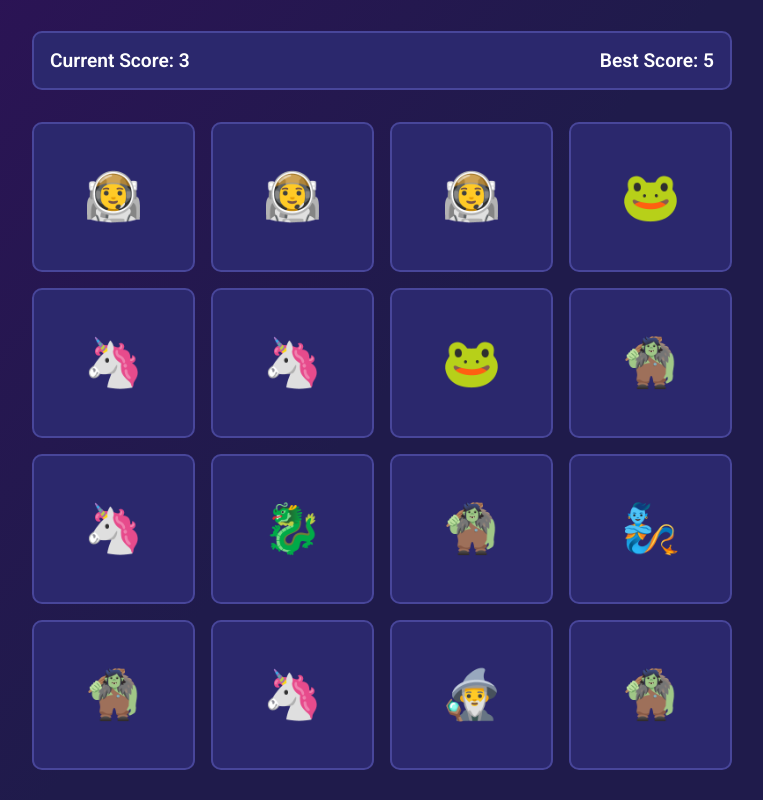
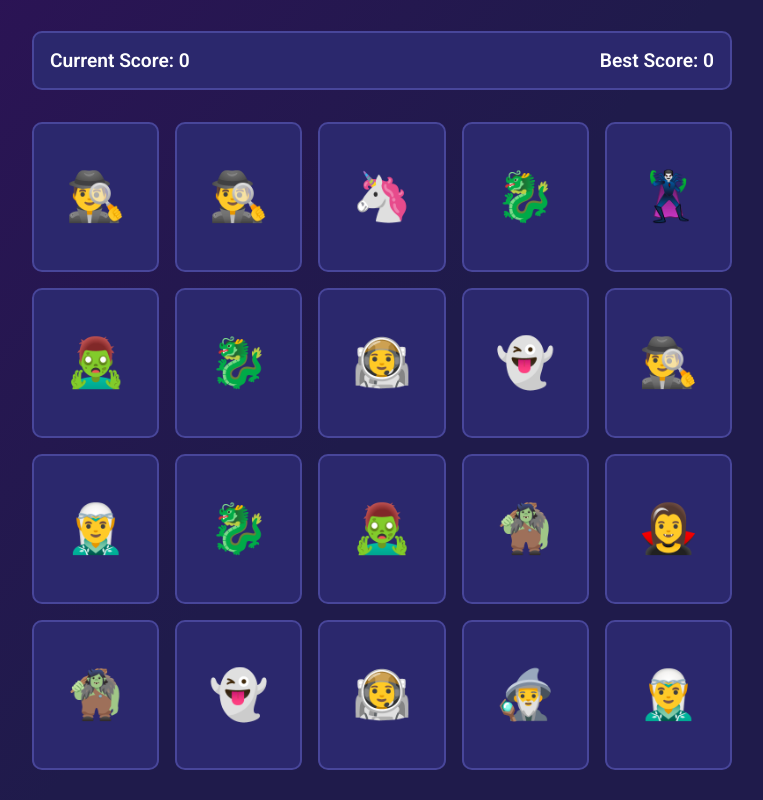
Before and after one commit to Kili196/Memory-Card, a React (Vite) app: page / in a window 1280 px wide. Shown: the whole page, without its empty margins (258-1021 px from the left). Built offline with nearby package versions, Linux system fonts and the light colour scheme.

Commit message:
add more cardOptions
add isIdClicked function

add checkHighScore function

add handleCardClick function

```diff
--- a/src/App.jsx
+++ b/src/App.jsx
@@ -13,11 +13,43 @@ function App() {
     { id: 6, icon: "🧙‍♂️" },
     { id: 7, icon: "🦄" },
     { id: 8, icon: "🐉" },
+    { id: 9, icon: "👻" },
+    { id: 10, icon: "🧝‍♂️" },
+    { id: 11, icon: "🦸‍♀️" },
+    { id: 12, icon: "🧚‍♀️" },
+    { id: 13, icon: "🕵️‍♂️" },
+    { id: 14, icon: "🦹‍♂️" },
+    { id: 15, icon: "🧟‍♂️" },
   ];
+
+  const [clickedCardIds, setClickedCardIds] = useState([]);
+  const [currentScore, setCurrentScore] = useState(0);
+  const [highScore, setHighScore] = useState(0);
 
   function generateRandomIdx() {
     const randomIdx = Math.floor(Math.random() * (cardOptions.length - 0)) + 0;
     return randomIdx;
+  }
+
+  function isIdClicked(id) {
+    return clickedCardIds.find((element) => element === id);
+  }
+
+  function checkHighScore() {
+    if (currentScore >= highScore) {
+      setHighScore(currentScore + 1);
+    }
+  }
+
+  function handleCardClick(id) {
+    if (!isIdClicked(id)) {
+      setClickedCardIds([...clickedCardIds, id]);
+      setCurrentScore((prev) => prev + 1);
+      checkHighScore();
+    } else {
+      setClickedCardIds([]);
+      setCurrentScore(0);
+    }
   }
 
   function generateCards(cardNumber) {
@@ -28,6 +60,8 @@ function App() {
         <Card
           icon={cardOptions[randomIdx].icon}
           id={cardOptions[randomIdx].id}
+          handleCardClick={handleCardClick}
+          key={i}
         />
       );
     }
@@ -36,8 +70,8 @@ function App() {
 
   return (
     <div className="memory-game__container">
-      <ScoreBoard />
-      <div className="memory-game__card-container">{generateCards(16)}</div>
+      <ScoreBoard currentscore={currentScore} highscore={highScore} />
+      <div className="memory-game__card-container">{generateCards(20)}</div>
     </div>
   );
 }
--- a/src/components/Card.jsx
+++ b/src/components/Card.jsx
@@ -1,7 +1,12 @@
-const Card = ({ icon, id }) => {
+const Card = ({ icon, id, handleCardClick }) => {
   return (
     <>
-      <div className="memory-game__card memory-game__card--content">{icon}</div>
+      <div
+        onClick={() => handleCardClick(id)}
+        className="memory-game__card memory-game__card--content"
+      >
+        {icon}
+      </div>
     </>
   );
 };
--- a/src/components/ScoreBoard.jsx
+++ b/src/components/ScoreBoard.jsx
@@ -1,8 +1,8 @@
-const ScoreBoard = () => {
+const ScoreBoard = ({ highscore, currentscore }) => {
   return (
     <header className="memory-game__card  memory-game__score-board ">
-      <label> Current Score: 3</label>
-      <label> Best Score: 5</label>
+      <label> Current Score: {currentscore}</label>
+      <label> Best Score: {highscore}</label>
     </header>
   );
 };
--- a/src/style/App.css
+++ b/src/style/App.css
@@ -35,6 +35,6 @@
 
 .memory-game__card-container {
   display: grid;
-  grid-template-columns: 1fr 1fr 1fr 1fr;
+  grid-template-columns: 1fr 1fr 1fr 1fr 1fr;
   gap: 1rem;
 }
```
